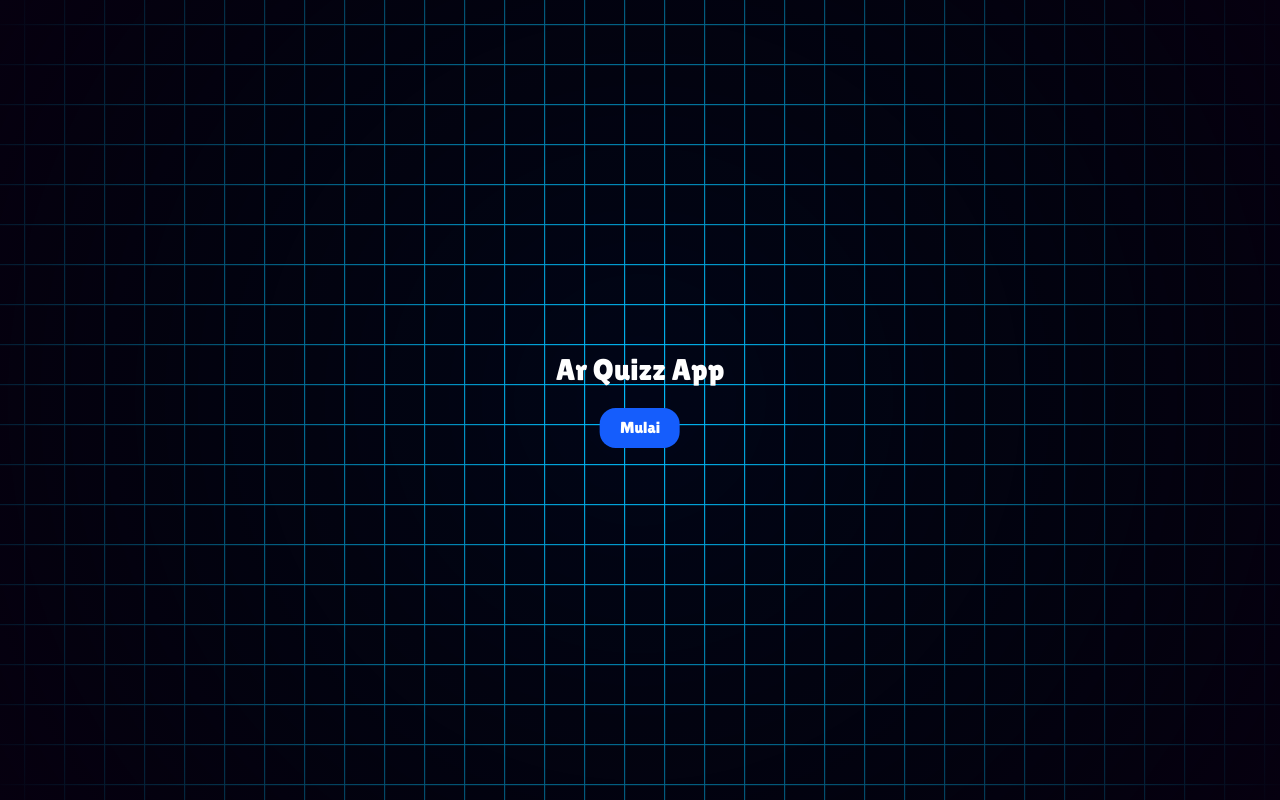
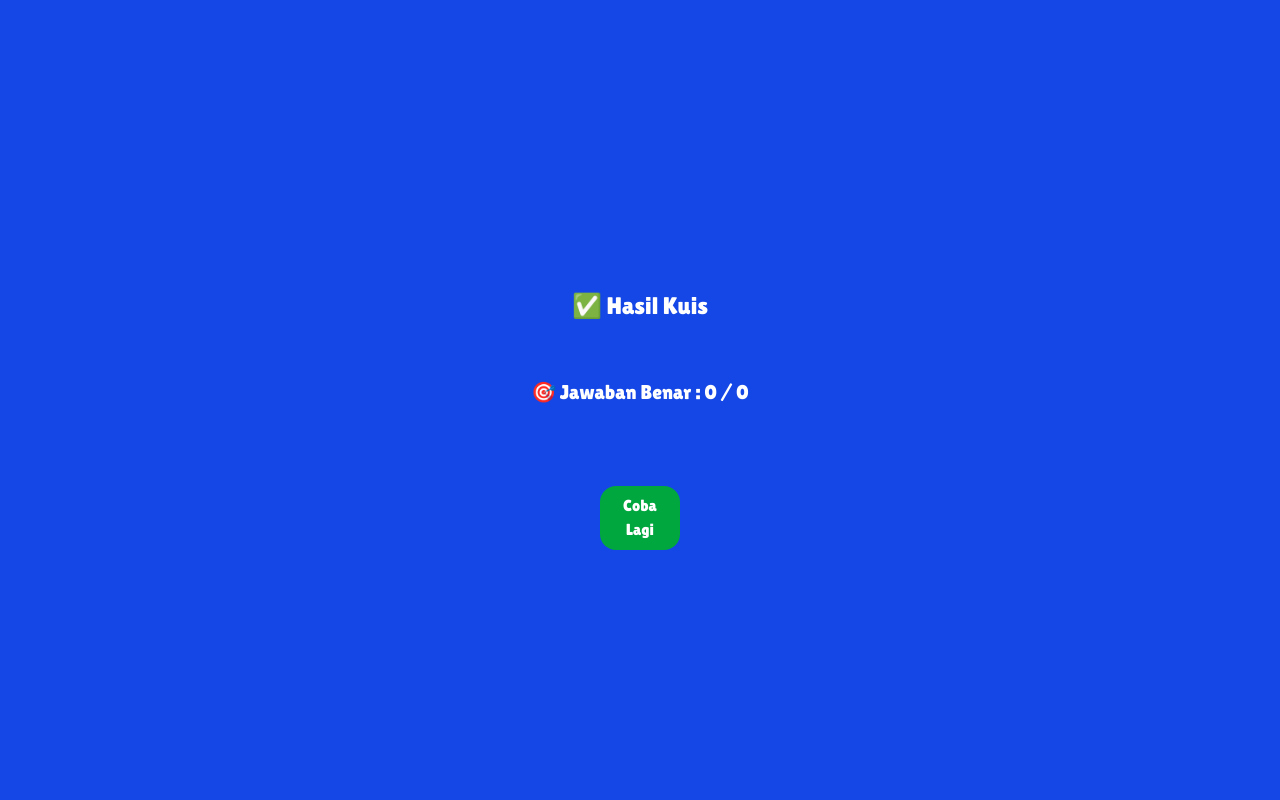
Before and after one commit to ArveonTech/ArQuizApp, a React (Vite) app: page /result in a window 1280 px wide. Before the commit this address led to /. Built offline with nearby package versions, Linux system fonts and the light colour scheme.

Commit message:
nambah fitur #1

```diff
--- a/src/components/hooks/useQuestion.jsx
+++ b/src/components/hooks/useQuestion.jsx
@@ -9,7 +9,7 @@ const useQuestionData = (level) => {
     const fetchData = async () => {
       try {
         const response = await getQuestion();
-        const data = response.data.filter((items) => items.level.toLowerCase() === level.toLowerCase());
+        const data = response.data.filter((items) => items.level?.toLowerCase() === level?.toLowerCase());
         setQuestions(data);
       } catch (error) {
         setError(error);
--- a/src/components/pages/MainPages.jsx
+++ b/src/components/pages/MainPages.jsx
@@ -15,10 +15,23 @@ const MainPages = () => {
   const [clearQuiz, setClearQuiz] = useState(false);
   const [currentIndex, setCurrentIndex] = useState(0);
 
+  const errorMessage = (message) => {
+    toast.error(message, {
+      position: "top-right",
+      autoClose: 5000,
+      hideProgressBar: false,
+      closeOnClick: false,
+      pauseOnHover: true,
+      draggable: true,
+      progress: undefined,
+      theme: "light",
+      transition: Bounce,
+    });
+  };
+
   useEffect(() => {
     localStorage.removeItem("answerUser");
     const level = localStorage.getItem("difficulty");
-
     if (!level) {
       navigate("/");
     }
@@ -26,19 +39,9 @@ const MainPages = () => {
 
   useEffect(() => {
     if (error) {
-      toast.error("❌ Ada yang salah, silahkan kembali", {
-        position: "top-right",
-        autoClose: 5000,
-        hideProgressBar: false,
-        closeOnClick: false,
-        pauseOnHover: true,
-        draggable: true,
-        progress: undefined,
-        theme: "light",
-        transition: Bounce,
-      });
+      errorMessage("❌ Ada kesalahan, coba kembali");
     }
-  }, []);
+  }, [error]);
 
   const handleClick = (e) => {
     const currentSoal = data[currentIndex];
--- a/src/components/pages/ResultPages.jsx
+++ b/src/components/pages/ResultPages.jsx
@@ -1,4 +1,4 @@
-import { useEffect } from "react";
+import { useEffect, useState } from "react";
 import { Link, useNavigate } from "react-router-dom";
 import CardResult from "../templates/card/CardResult";
 import AOS from "aos";
@@ -8,23 +8,23 @@ const ResultPages = () => {
   const navigate = useNavigate();
   const rawData = localStorage.getItem("answerUser");
   const dataSet = rawData ? JSON.parse(rawData) : [];
-  const level = localStorage.getItem("difficulty");
-  const expectedLength = level === "easy" ? 10 : level === "medium" ? 20 : level === "hard" ? 30 : null;
+  const [correctAmount, setCorrectAmount] = useState(0);
 
   useEffect(() => {
     AOS.init({ duration: 1000, once: true });
-
-    // validasi dataSet & jumlah soal
-    if (!dataSet || !expectedLength || dataSet.length !== expectedLength) {
-      navigate("/");
-    }
   }, []);
 
   if (!dataSet) {
     navigate("/");
   }
 
+  useEffect(() => {
+    const count = dataSet.filter((item) => item.correctAnswer === item.userAnswer).length;
+    setCorrectAmount(count);
+  }, [dataSet]);
+
   const handleClick = () => {
+    localStorage.removeItem("answerUser");
     localStorage.removeItem("difficulty");
   };
 
@@ -33,6 +33,9 @@ const ResultPages = () => {
       <h1 className="text-white text-2xl text-center pt-10 mb-10" data-aos="fade-up">
         ✅ Hasil Kuis
       </h1>
+      <h2 className="text-white text-xl text-center mt-4 mb-10" data-aos="fade-up">
+        🎯 Jawaban Benar : {correctAmount} / {dataSet.length}
+      </h2>
       <div className="flex flex-wrap justify-center gap-10" data-aos="fade-up">
         {dataSet && dataSet.map((data, i) => <CardResult data={data} key={i} />)}
       </div>
--- a/src/components/templates/card/Card.jsx
+++ b/src/components/templates/card/Card.jsx
@@ -21,7 +21,7 @@ const Card = ({ data, jumlah, i, handleClick }) => {
         <div className="grid grid-cols-2 gap-4 mt-4">
           {data.options &&
             data.options.map((op, index) => (
-              <button key={index} className={`${buttonBg[index]} text-white py-2 rounded-lg hover:brightness-110 transition cursor-pointer`} value={op} onClick={(e) => handleClick(e)}>
+              <button key={index} className={`${buttonBg[index]} text-white py-2 px-1.5 rounded-lg hover:brightness-110 transition cursor-pointer`} value={op} onClick={(e) => handleClick(e)}>
                 {op}
               </button>
             ))}
```
